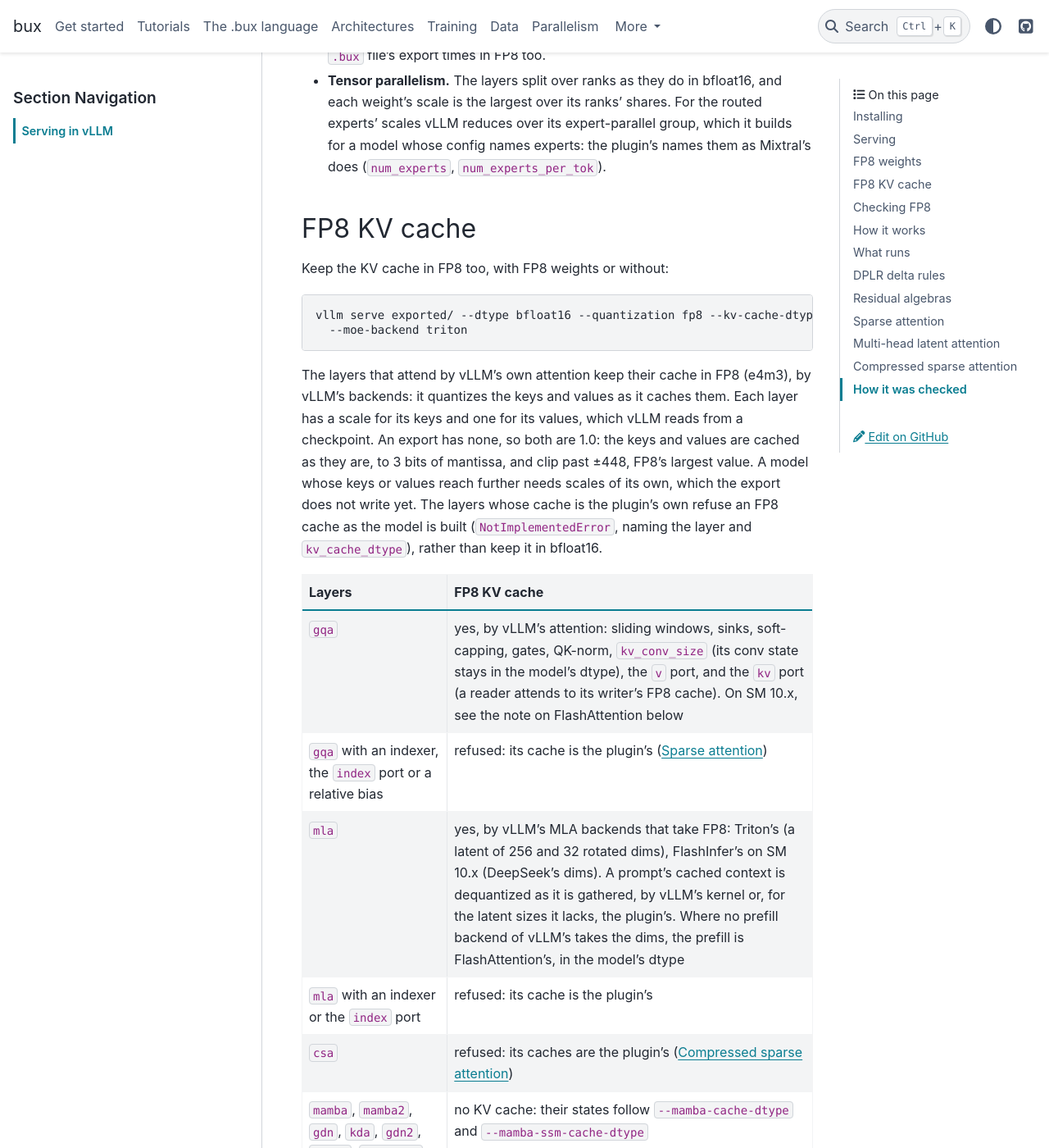
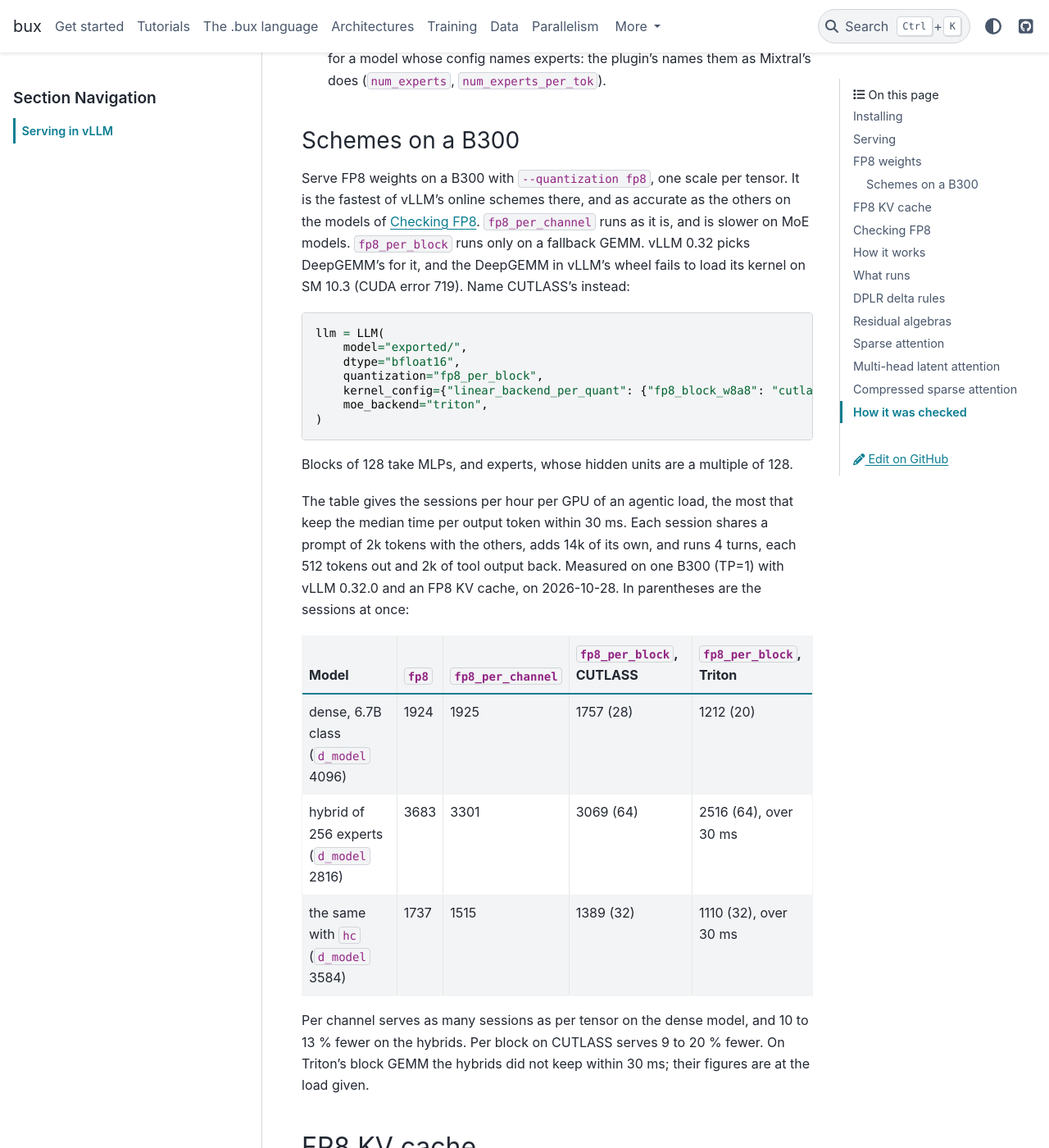
Before and after one commit to pilot7747/bux, a Sphinx documentation site: the page built from docs/export/vllm.md, in a window 1280 px wide and 1400 px high, scrolled down 3421 px. Shown: the whole window at 82% size. Built offline with Sphinx 7.4.7 and the PyData theme 0.15.4, drawn with Linux system fonts in a browser that asks for light colours; some of the changed text lies outside the part shown.

Commit message:
Docs: FP8 schemes on a B300: fp8 (per tensor) the fastest, fp8_per_channel as it is, fp8_per_block only on CUTLASS's or Triton's GEMM by kernel_config, as the DeepGEMM in vLLM's wheel fails to load its kernel on SM 10.3, with MLP widths of a multiple of 128; sessions per hour per GPU of an agentic load measured on a B300 with each
Co-Authored-By: Claude Opus 5.5 <noreply@anthropic.com>

````diff
--- a/docs/export/vllm.md
+++ b/docs/export/vllm.md
@@ -117,12 +117,7 @@ weight's scale per output channel (llm-compressor's FP8_DYNAMIC), and
 FP8). Emulated on the `gpt3`, `llama` and `frontier` models of
 [Checking FP8](#checking-fp8), they come within 0.002 of cosine of `fp8`: the
 rounding of the inputs, which all three scale as they run, is most of what FP8
-costs. On a B300 (SM 10.3), `fp8_per_channel` runs, its routed experts on Triton's
-kernels. `fp8_per_block` does not with its default GEMM, DeepGEMM's, whose JIT
-fails there (CUDA error 719). To serve it by another GEMM, name the GEMM in the
-engine's `kernel_config`, as in
-`kernel_config={"linear_backend_per_quant": {"fp8_block_w8a8": "cutlass"}}` (or
-`"triton"`). Those are not measured yet.
+costs. On a B300, serve with `fp8` ([Schemes on a B300](#schemes-on-a-b300)).
 
 - **Quantized:** every projection the plugin runs on vLLM's linear layers, and the
   routed and shared experts. That is attention's q, k, v, gate and output
@@ -145,6 +140,45 @@ engine's `kernel_config`, as in
   experts' scales vLLM reduces over its expert-parallel group, which it builds for
   a model whose config names experts: the plugin's names them as Mixtral's does
   (`num_experts`, `num_experts_per_tok`).
+
+### Schemes on a B300
+
+Serve FP8 weights on a B300 with `--quantization fp8`, one scale per tensor. It is
+the fastest of vLLM's online schemes there, and as accurate as the others on the
+models of [Checking FP8](#checking-fp8). `fp8_per_channel` runs as it is, and is
+slower on MoE models. `fp8_per_block` runs only on a fallback GEMM. vLLM 0.32 picks
+DeepGEMM's for it, and the DeepGEMM in vLLM's wheel fails to load its kernel on
+SM 10.3 (CUDA error 719). Name CUTLASS's instead:
+
+```python
+llm = LLM(
+    model="exported/",
+    dtype="bfloat16",
+    quantization="fp8_per_block",
+    kernel_config={"linear_backend_per_quant": {"fp8_block_w8a8": "cutlass"}},
+    moe_backend="triton",
+)
+```
+
+Blocks of 128 take MLPs, and experts, whose hidden units are a multiple of 128.
+
+The table gives the sessions per hour per GPU of an agentic load, the most that
+keep the median time per output token within 30 ms. Each session shares a prompt
+of 2k tokens with the others, adds 14k of its own, and runs 4 turns, each 512
+tokens out and 2k of tool output back. Measured on one B300 (TP=1) with vLLM
+0.32.0 and an FP8 KV cache, on 2026-10-28. In parentheses are the sessions at
+once:
+
+| Model | `fp8` | `fp8_per_channel` | `fp8_per_block`, CUTLASS | `fp8_per_block`, Triton |
+|-------|-------|-------------------|--------------------------|-------------------------|
+| dense, 6.7B class (`d_model` 4096) | 1924 | 1925 | 1757 (28) | 1212 (20) |
+| hybrid of 256 experts (`d_model` 2816) | 3683 | 3301 | 3069 (64) | 2516 (64), over 30 ms |
+| the same with `hc` (`d_model` 3584) | 1737 | 1515 | 1389 (32) | 1110 (32), over 30 ms |
+
+Per channel serves as many sessions as per tensor on the dense model, and 10 to
+13 % fewer on the hybrids. Per block on CUTLASS serves 9 to 20 % fewer. On Triton's
+block GEMM the hybrids did not keep within 30 ms; their figures are at the load
+given.
 
 ## FP8 KV cache
 
````
